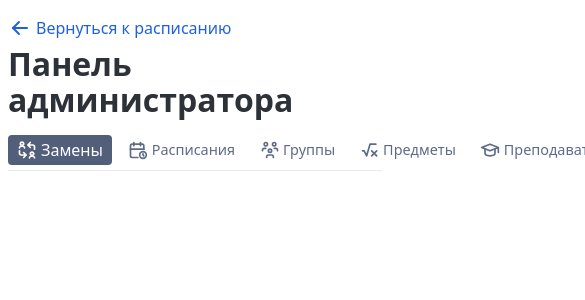
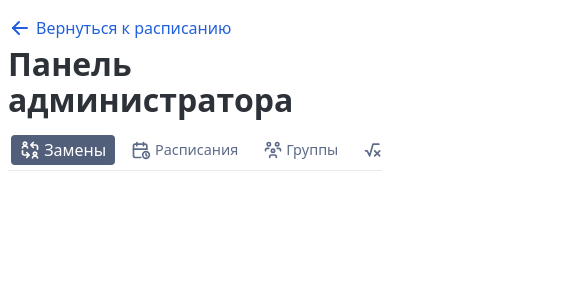
Before and after one commit to pakhrom/school-timetable, a SvelteKit app in the folder web/: page /manage in a window 390 px wide. Shown: the top 300 px of the page, 585 px wide, since content can reach past the window. Built offline with nearby package versions, Linux system fonts and the light colour scheme.

Commit message:
fix(web): fix navigation bar overflow on mobile layouts

```diff
--- a/web/src/routes/manage/+page.svelte
+++ b/web/src/routes/manage/+page.svelte
@@ -2,6 +2,12 @@
 	import { currentTab } from './shared.svelte';
 
 	let mobileLayout: boolean = $state(window.innerWidth < 576);
+
+	let replacementsTab: HTMLButtonElement;
+	let timetablesTab: HTMLButtonElement;
+	let groupsTab: HTMLButtonElement;
+	let subjectsTab: HTMLButtonElement;
+	let teachersTab: HTMLButtonElement;
 </script>
 
 <svelte:window
@@ -33,8 +39,10 @@
 <div class="tabs-container">
 	<button
 		class={['secondary', 'tab', currentTab.tab === 'replacements' ? '' : 'outline']}
+		bind:this={replacementsTab}
 		onclick={() => {
 			currentTab.tab = 'replacements';
+			replacementsTab.scrollIntoView({ inline: 'center', behavior: 'smooth' });
 		}}
 	>
 		<svg
@@ -66,8 +74,10 @@
 	</button>
 	<button
 		class={['secondary', 'tab', currentTab.tab === 'timetables' ? '' : 'outline']}
+		bind:this={timetablesTab}
 		onclick={() => {
 			currentTab.tab = 'timetables';
+			timetablesTab.scrollIntoView({ inline: 'center', behavior: 'smooth' });
 		}}
 	>
 		<svg
@@ -91,8 +101,10 @@
 	</button>
 	<button
 		class={['secondary', 'tab', currentTab.tab === 'groups' ? '' : 'outline']}
+		bind:this={groupsTab}
 		onclick={() => {
 			currentTab.tab = 'groups';
+			groupsTab.scrollIntoView({ inline: 'center', behavior: 'smooth' });
 		}}
 	>
 		<svg
@@ -118,8 +130,10 @@
 	</button>
 	<button
 		class={['secondary', 'tab', currentTab.tab === 'subjects' ? '' : 'outline']}
+		bind:this={subjectsTab}
 		onclick={() => {
 			currentTab.tab = 'subjects';
+			subjectsTab.scrollIntoView({ inline: 'center', behavior: 'smooth' });
 		}}
 	>
 		<svg
@@ -141,8 +155,10 @@
 	</button>
 	<button
 		class={['secondary', 'tab', currentTab.tab === 'teachers' ? '' : 'outline']}
+		bind:this={teachersTab}
 		onclick={() => {
 			currentTab.tab = 'teachers';
+			teachersTab.scrollIntoView({ inline: 'center', behavior: 'smooth' });
 		}}
 	>
 		<svg
@@ -162,7 +178,6 @@
 		>
 		Преподаватели
 	</button>
-	<span class="tab hidden">I</span>
 </div>
 <hr />
 
@@ -329,13 +344,22 @@
 
 <style>
 	.tabs-container {
-		display: inline-flex;
+		display: flex;
 		justify-content: flex-start;
 		align-items: center;
 		gap: 0.5em;
 
 		height: 2em;
+		padding-left: 0.2em;
+		padding-right: 0.2em;
 		overflow-x: auto;
+
+		-ms-overflow-style: none;
+		scrollbar-width: none;
+	}
+
+	.tabs-container::-webkit-scrollbar {
+		display: none;
 	}
 
 	.tab {
@@ -352,10 +376,6 @@
 
 	.tab:hover {
 		border-color: var(--pico-secondary-border);
-	}
-
-	.hidden {
-		visibility: hidden;
 	}
 
 	hr {
```
